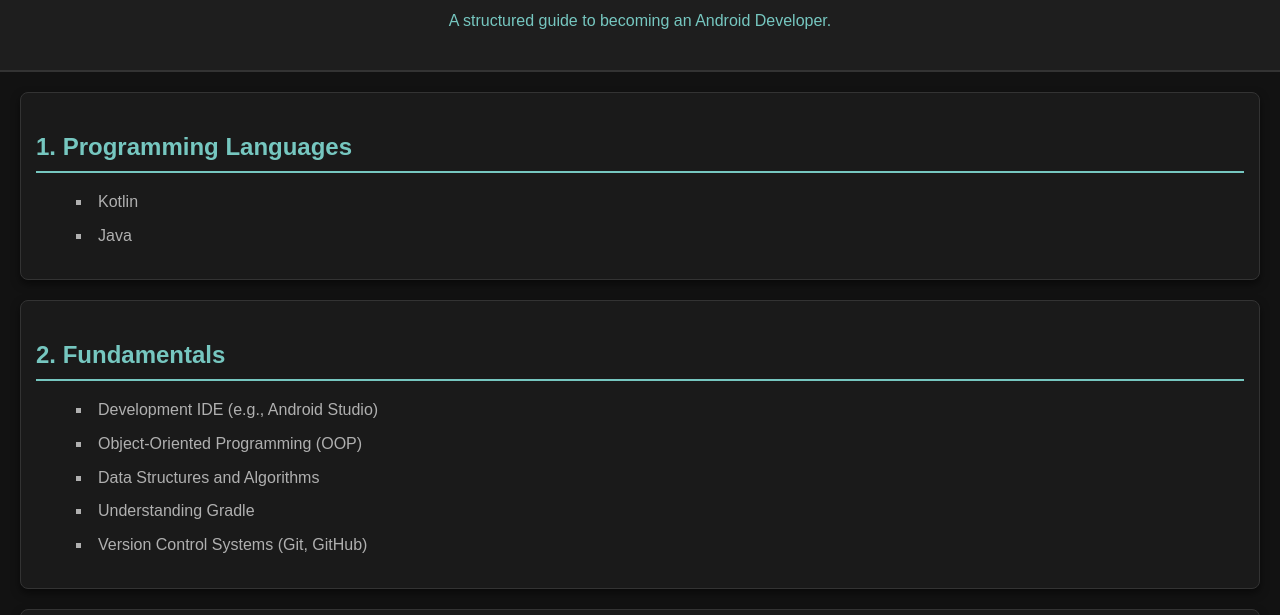
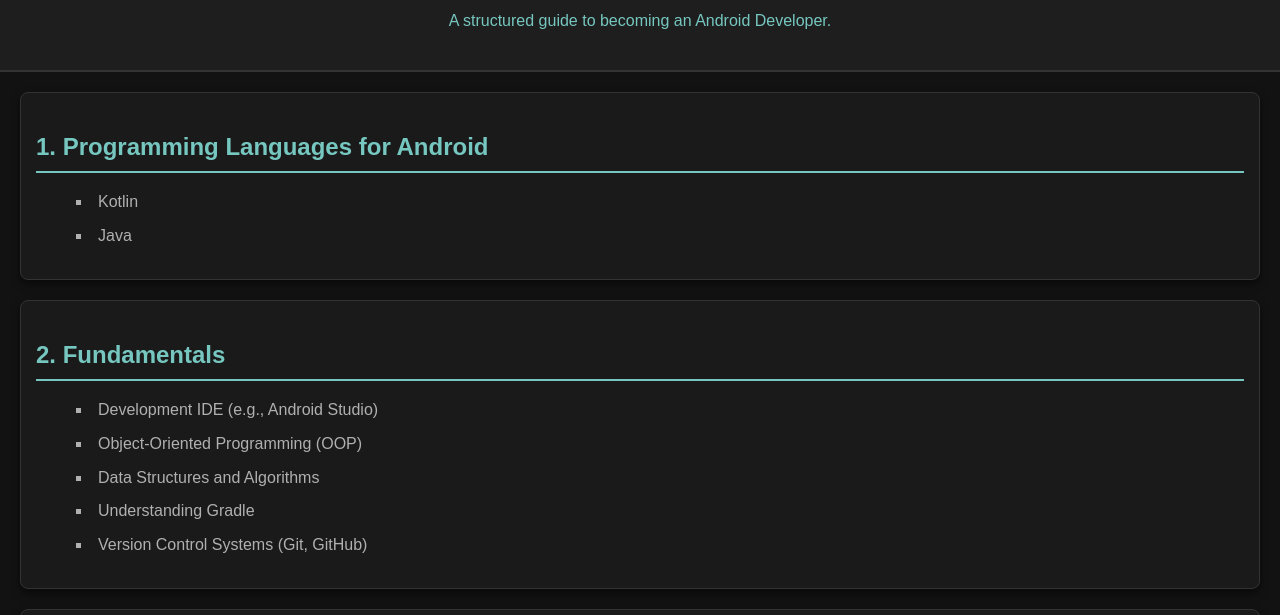
Before and after one commit to skiff2011/lab1, a website: page index.html in a window 1280 px wide. Shown: the part 106-721 px from the top of the page. Drawn offline with Linux system fonts and the light colour scheme.

Commit message:
final check

```diff
--- a/index.html
+++ b/index.html
@@ -14,7 +14,7 @@
   <main>
     <!-- Section 1 -->
     <section>
-      <h2>1. Programming Languages</h2>
+      <h2>1. Programming Languages for Android</h2>
       <ul>
         <li onclick="showPopup('popup-kotlin')">Kotlin</li>
         <li onclick="showPopup('popup-java')">Java</li>
```
